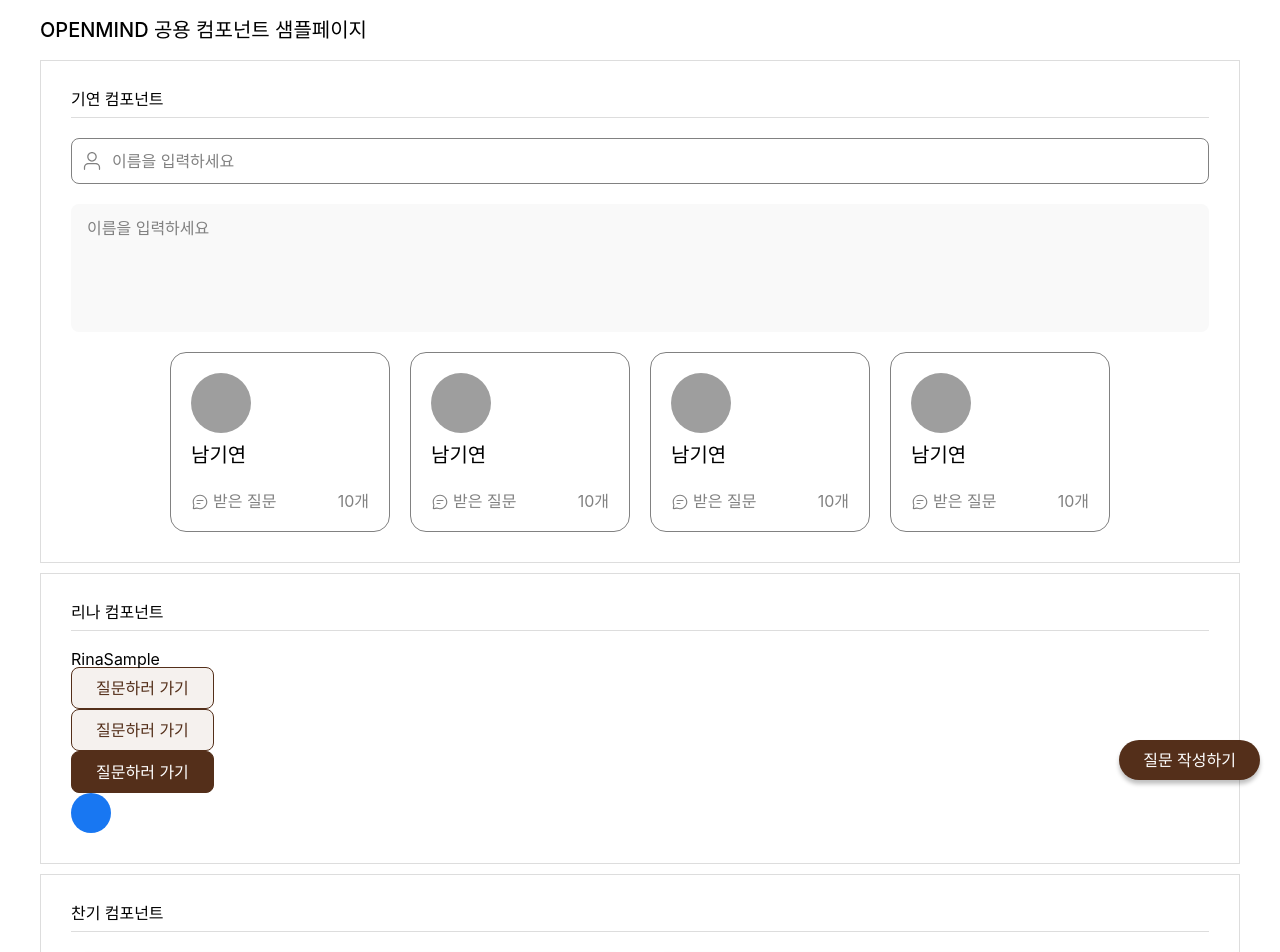
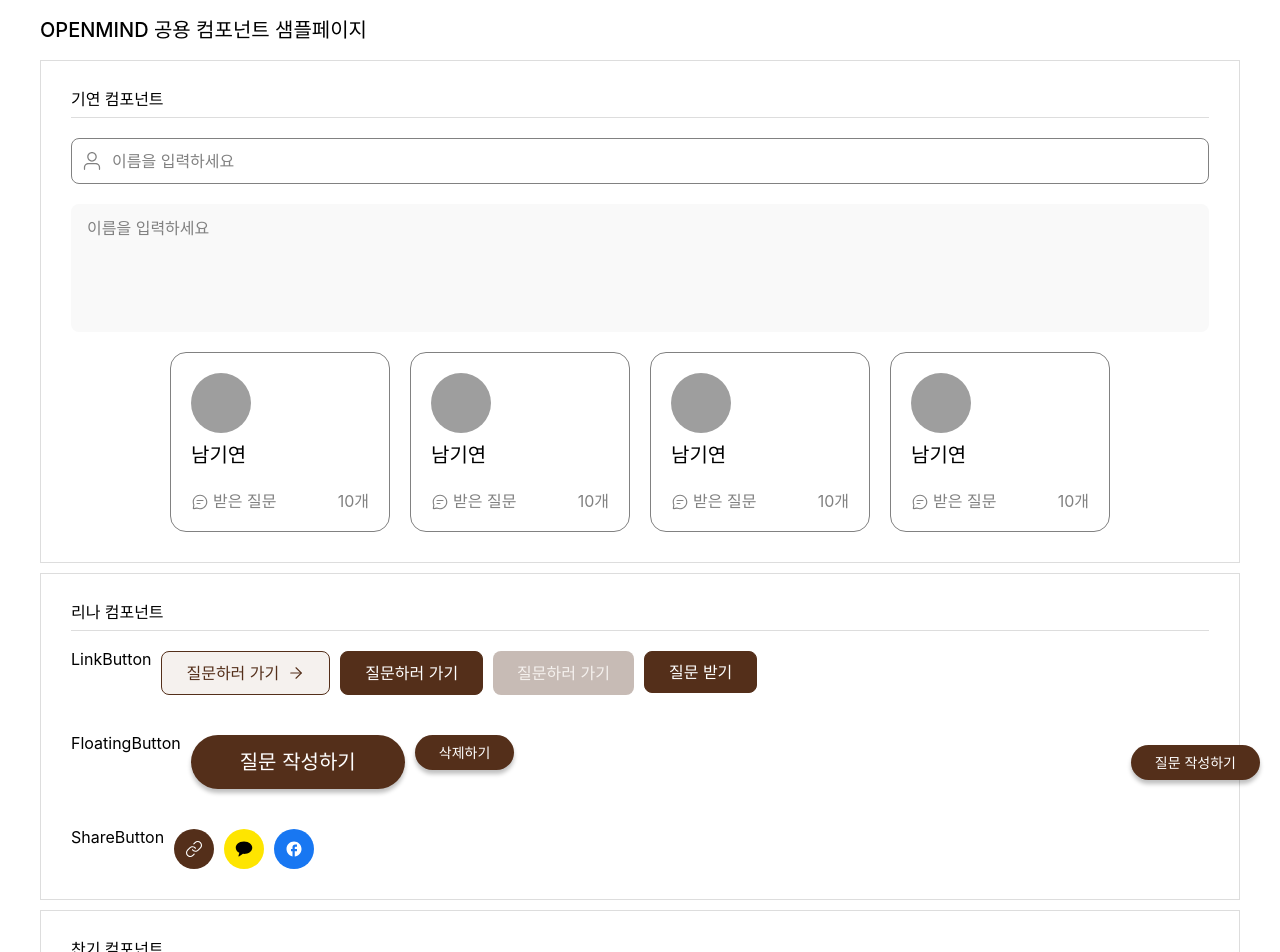
Before and after one commit to sprint12-part2/openmind, a React (Vite) app: page /sample in a window 1280 px wide. Shown: the top 952 px of the page. Built offline with nearby package versions, Linux system fonts and the light colour scheme; no server answers; grey boxes are pictures that could not be loaded; a web font is replaced by a local one.

Commit message:
Refactor(#145) button fix (#164)
* Refactor: 버튼 수정중

* Refactor: 버튼 샘플 페이지 수정

* Refactor: 버튼 컴포넌트 수정 / 샘플 페이지 수정

* Refactor: 버튼 수정 및 CSS코드 수정

```diff
--- a/src/components/Button/FloatingButton.jsx
+++ b/src/components/Button/FloatingButton.jsx
@@ -4,13 +4,20 @@ export function FloatingButton({
   onClick,
   children,
   className,
+  size = "md",
   color = "primary",
   type = "button",
   disabled = false,
 }) {
   return (
     <button
-      className={clsx(styles.button, styles[color], disabled && styles.disabled, className)}
+      className={clsx(
+        styles.button,
+        styles[color],
+        styles[size],
+        disabled && styles.disabled,
+        className,
+      )}
       type={type}
       onClick={onClick}
       disabled={disabled}
--- a/src/components/Button/FloatingButton.module.css
+++ b/src/components/Button/FloatingButton.module.css
@@ -1,20 +1,30 @@
 .button {
-  padding: 12px 24px;
-  font-size: var(--font-size-md);
+  box-sizing: border-box;
+  padding: 1.2rem 4.9rem;
+  font-size: var(--font-size-lg);
   border-radius: var(--board-radius-xl);
+  gap: 0.8rem;
   color: var(--color-white);
   background-color: var(--color-primary-400);
   border: none;
-  position: fixed;
-  right: 20px;
-  bottom: 20px;
-  box-shadow: 0 4px 4px rgba(0, 0, 0, 0.25);
+  box-shadow: 0 0.4rem 0.4rem rgba(0, 0, 0, 0.25);
   @media (max-width: 787px) {
     padding: 8px 12px;
     font-size: var(--font-size-sm);
   }
 }
 
+/* size */
+.md {
+  padding: 1.2rem 4.9rem;
+  min-height: 5.4rem;
+  font-size: var(--font-size-xl);
+}
+.sm {
+  padding: 0.8rem 2.4rem;
+  height: 3.5rem;
+  font-size: var(--font-size-sm);
+}
 /* color */
 .primary {
   color: var(--color-white);
--- a/src/components/Button/LinkButton.module.css
+++ b/src/components/Button/LinkButton.module.css
@@ -1,16 +1,17 @@
 .button {
   display: flex;
-  justify-content: space-between;
+  box-sizing: border-box;
+  justify-content: center;
   align-items: center;
-  gap: 4px;
-  padding: 12px 24px;
+  gap: 0.8rem;
+  padding: 1.2rem 2.4rem;
   font-size: var(--font-size-md);
   border-radius: var(--border-radius-md);
   color: var(--color-primary-400);
   background-color: var(--color-primary-100);
-  border: 1px solid var(--color-primary-400);
+  border: 0.1rem solid var(--color-primary-400);
   @media (max-width: 787px) {
-    padding: 8px 12px;
+    padding: 0.8rem 1.2rem;
     font-size: var(--font-size-sm);
   }
 }
@@ -18,7 +19,7 @@
 .primary {
   color: var(--color-primary-400);
   background-color: var(--color-primary-100);
-  border: 1px solid var(--color-primary-400);
+  border: 0.1rem solid var(--color-primary-400);
 }
 .secondary {
   color: var(--color-white);
@@ -27,8 +28,8 @@
 
 /* primary button state */
 .button:hover {
-  border: 1px solid var(--color-primary-400);
-  outline: 1px solid var(--color-primary-400);
+  border: 0.1rem solid var(--color-primary-400);
+  outline: 0.1rem solid var(--color-primary-400);
 }
 .button:active {
   background-color: var(--color-primary-200);
@@ -36,8 +37,8 @@
 
 /* secondary button state */
 .secondary:hover {
-  border: 1px solid var(--color-primary-500);
-  outline: 1px solid var(--color-primary-500);
+  border: 0.1rem solid var(--color-primary-500);
+  outline: 0.1rem solid var(--color-primary-500);
 }
 .secondary:active {
   background-color: var(--color-primary-500);
@@ -45,9 +46,9 @@
 
 /* disabled state */
 .button:disabled {
-  background-color: var(--color-primary-100);
-  border: 1px solid var(--color-primary-300);
-  color: var(--color-primary-300);
+  background-color: var(--color-primary-300);
+  border: 0.1rem solid var(--color-primary-100);
+  color: var(--color-primary-100);
 }
 .secondary:disabled {
   background-color: var(--color-primary-300);
--- a/src/components/Button/ShareButton.jsx
+++ b/src/components/Button/ShareButton.jsx
@@ -1,4 +1,4 @@
-// import { Icon } from "@components/Icon";
+import { Icon } from "@components/Icon";
 import clsx from "clsx";
 import styles from "./ShareButton.module.css";
 export function ShareButton({
@@ -9,6 +9,7 @@ export function ShareButton({
   color = "",
   type = "button",
   disabled = false,
+  iconColor = "#ffffff",
 }) {
   const buttonStyle = {
     backgroundColor: color,
@@ -21,7 +22,7 @@ export function ShareButton({
       onClick={onClick}
       disabled={disabled}
     >
-      {icon && <Icon name={icon} size={18} />}
+      {icon && <Icon name={icon} color={iconColor} size={18} />}
       {children}
     </button>
   );
--- a/src/components/Button/ShareButton.module.css
+++ b/src/components/Button/ShareButton.module.css
@@ -2,6 +2,7 @@
   display: flex;
   justify-content: center;
   align-items: center;
+  box-sizing: border-box;
   border-radius: 50%;
   width: 40px;
   height: 40px;
--- a/src/pages/post/components/PostListHeader.jsx
+++ b/src/pages/post/components/PostListHeader.jsx
@@ -15,7 +15,7 @@ export default function PostListHeader() {
         </div>
         <LinkButton>
           답변하러 가기
-          <Icon name="arrowRight"></Icon>
+          <Icon name="arrowRight" size={18}></Icon>
         </LinkButton>
       </div>
       <h1 className={styles.title}>누구에게 질문할까요?</h1>
--- a/src/pages/sample/components/RinaSample.jsx
+++ b/src/pages/sample/components/RinaSample.jsx
@@ -1,14 +1,49 @@
 import { LinkButton, FloatingButton, ShareButton } from "@components/Button";
-
+import { Icon } from "@components/Icon";
+import styles from "./RinaSample.module.css";
 export default function RinaSample() {
   return (
-    <div>
-      RinaSample
-      <LinkButton color="primary">질문하러 가기</LinkButton>
-      <LinkButton color="primary">질문하러 가기</LinkButton>
-      <LinkButton color="secondary">질문하러 가기</LinkButton>
-      <ShareButton color="#1877F2"></ShareButton>
-      <FloatingButton>질문 작성하기</FloatingButton>
+    <div className={styles.rinaPage__container}>
+      <div className={styles.rinaPage__content}>
+        LinkButton
+        <LinkButton color="primary">
+          질문하러 가기
+          <Icon name="arrowRight" size={18}></Icon>
+        </LinkButton>
+        <LinkButton color="secondary">질문하러 가기</LinkButton>
+        <LinkButton color="secondary" disabled={true}>
+          질문하러 가기
+        </LinkButton>
+        <div className={styles.rinaPage__content__width100}>
+          <LinkButton color="secondary" className={styles.width100}>
+            질문 받기
+          </LinkButton>
+        </div>
+      </div>
+      <div className={styles.rinaPage__content}>
+        FloatingButton
+        {/* 플로팅 버튼으로 사용할 때 className을 floating로 설정했습니다. */}
+        {/* 플로팅 스타일같이 다른 스타일을 오버라이딩 하실때에는 사용하실곳에서 classname으로 오버라이딩할 css class를 넣어주세요 */}
+        <FloatingButton size="md">질문 작성하기</FloatingButton>
+        <FloatingButton size="sm">삭제하기</FloatingButton>
+        <FloatingButton size="sm" className={styles.floating}>
+          질문 작성하기
+        </FloatingButton>
+      </div>
+      <div className={styles.rinaPage__content}>
+        ShareButton
+        <ShareButton
+          color="var(--color-primary-400)"
+          icon="link"
+          iconColor="var(--color-white)"
+        ></ShareButton>
+        <ShareButton
+          color="var(--color-yellow)"
+          icon="kakao"
+          iconColor="var(--color-black)"
+        ></ShareButton>
+        <ShareButton color="#1877F2" icon="facebook" iconColor="var(--color-white)"></ShareButton>
+      </div>
     </div>
   );
 }
--- /dev/null
+++ b/src/pages/sample/components/RinaSample.module.css
@@ -0,0 +1,23 @@
+.rinaPage__container {
+  display: flex;
+  flex-direction: column;
+  gap: 4rem;
+}
+
+.rinaPage__content {
+  display: flex;
+  gap: 1rem;
+}
+.styles.rinaPage__content__width100 {
+  width: 33.6rem;
+}
+
+.floating {
+  position: fixed;
+  right: 2rem;
+  bottom: 2rem;
+}
+
+.width100 {
+  width: 100%;
+}
```
